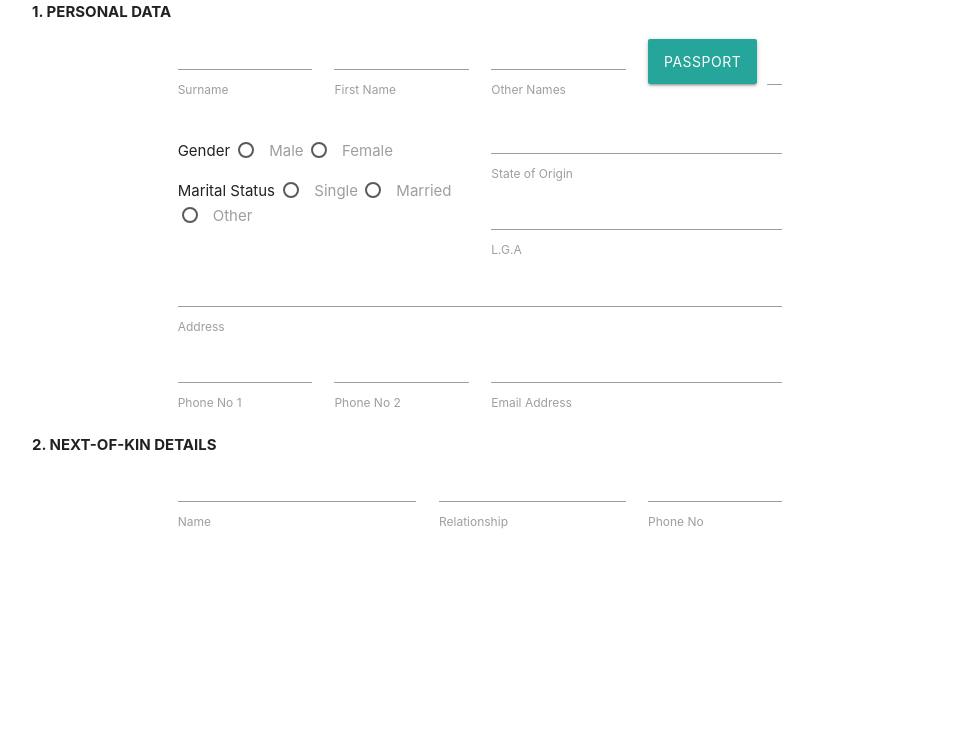
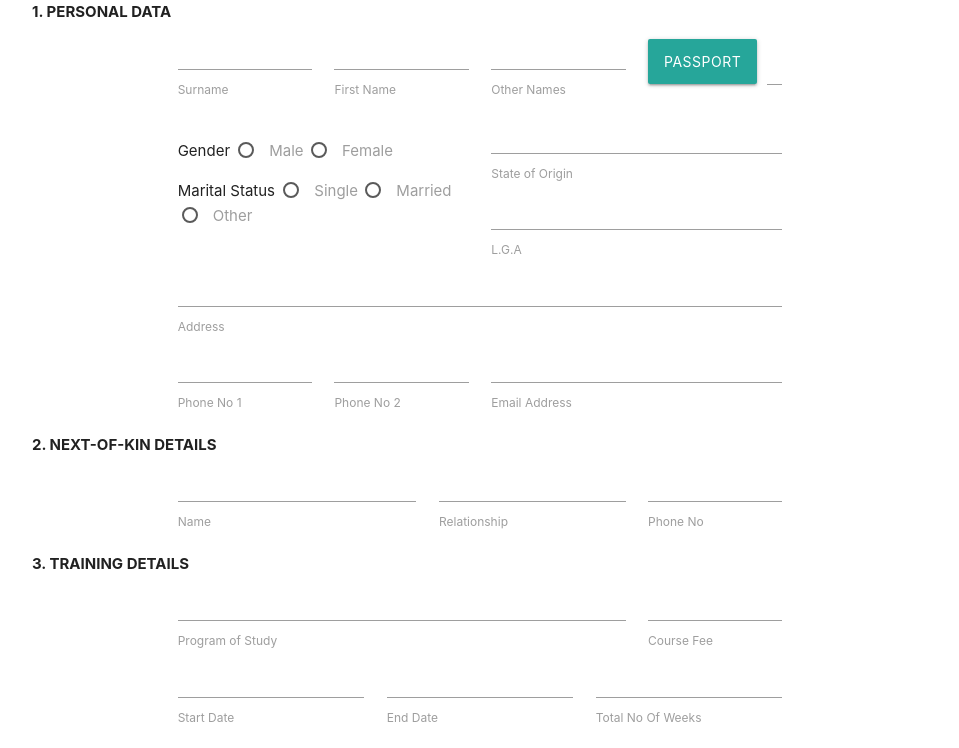
Before and after one commit to elechigreatness/STUDENT-REGISTRATON-FORM, a plain HTML site: page index.html in a window 1280 px wide. Shown: the part 110-858 px from the top of the page, without its empty margins (160-1119 px from the left). Before the commit the page ends 800 px from the top, so only its background shows below. Drawn offline with Linux system fonts and the light colour scheme.

```diff
--- a/index.html
+++ b/index.html
@@ -144,6 +144,39 @@
                 </form>
             </div>
         </section>
+
+            <!-- TRAINING SECTION -->
+            <section class="container">
+                <div>
+                    <span style="font-weight: bold;">3. TRAINING DETAILS</span>
+                </div>
+                <div class="container">
+                    <form>
+                        <div class="row">
+                            <div class="col s12 m9 l9">
+                                <input type="text" id="program of study">
+                                <label for="program of study">Program of Study</label>
+                            </div>
+                            <div class="col s12 m3 l3">
+                                <input type="text" id="course fee">
+                                <label for="course fee">Course Fee</label>
+                            </div>
+                            <div class="col s12 m4 l4">
+                                <input type="text" id="start date">
+                                <label for="start date">Start Date</label>
+                            </div>
+                            <div class="col s12 m4 l4">
+                                <input type="text" id="end date">
+                                <label for="end date">End Date</label>
+                            </div>
+                            <div class="col s12 m4 l4">
+                                <input type="text" id="total no of weeks">
+                                <label for="total no of weeks">Total No Of Weeks</label>
+                            </div>
+                        </div>
+                    </form>
+                </div>
+            </section>
     </main>
 </body>
 <script src="./js/jquery.js"></script>
```
